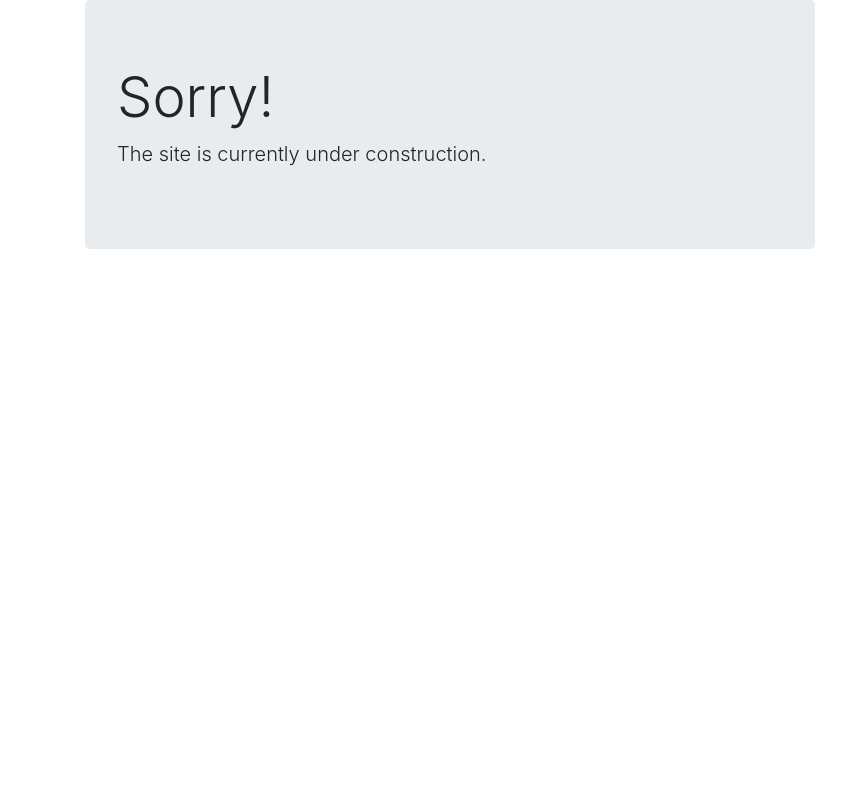
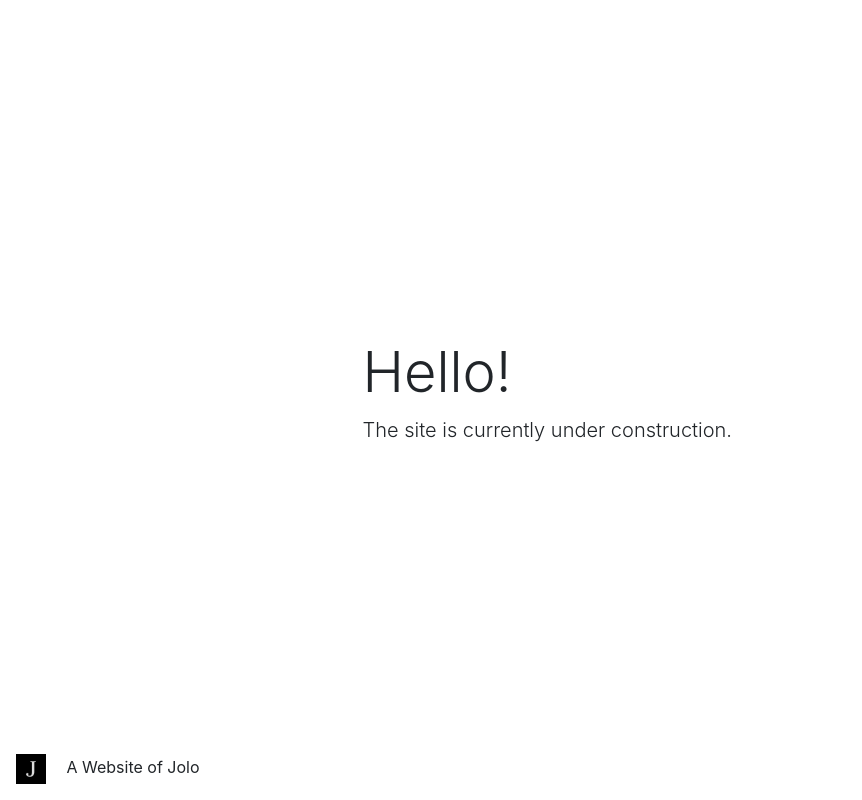
Before and after one commit to jolocansana/jolo.cansana.net, a plain HTML site: page index.html in a window 1280 px wide. Shown: the whole page, without its empty margins (0-862 px from the left). Drawn offline with nearby package versions, Linux system fonts and the light colour scheme.

Commit message:
Updates to landing page

```diff
--- a/index.html
+++ b/index.html
@@ -4,19 +4,33 @@
     <meta charset="UTF-8">
     <meta name="viewport" content="width=device-width, initial-scale=1.0">
     <title>Jolo Cansana - Under Progress</title>
+    <style>
+        html, body {
+            height: 100%;
+        }
+
+        /* CSS only for examples not required for centering */
+        .container {
+            height: 100%;
+        }
+    </style>
     <link rel="stylesheet" href="https://stackpath.bootstrapcdn.com/bootstrap/4.3.1/css/bootstrap.min.css" integrity="sha384-ggOyR0iXCbMQv3Xipma34MD+dH/1fQ784/j6cY/iJTQUOhcWr7x9JvoRxT2MZw1T" crossorigin="anonymous">
     <script src="https://stackpath.bootstrapcdn.com/bootstrap/4.3.1/js/bootstrap.min.js" integrity="sha384-JjSmVgyd0p3pXB1rRibZUAYoIIy6OrQ6VrjIEaFf/nJGzIxFDsf4x0xIM+B07jRM" crossorigin="anonymous"></script>
 </head>
 <body>
-    <div class='container'>
-        <div class='row'>
-            <div class='col-8 align-self-center'>
-                <div class='jumbotron'>
-                    <h1 class='display-4'>Sorry!</h1>
+    <div class="container">
+        <div class="h-100 row">
+            <div class='col-sm-12 my-auto'>
+                <div class="mx-auto  w-50">
+                    <h1 class='display-4'>Hello!</h1>
                     <p class='lead'>The site is currently under construction.</p>
                 </div>
             </div>
         </div>
     </div>
+    <div class='fixed-bottom ml-3 mb-3' style='width:fit-content;'>
+        <img src='assets/logo.png' width='30px'>
+        <span class='mx-3'>A Website of Jolo</span>
+    </div>
 </body>
 </html>
```
Also changed, not shown: assets/logo.png (added).
